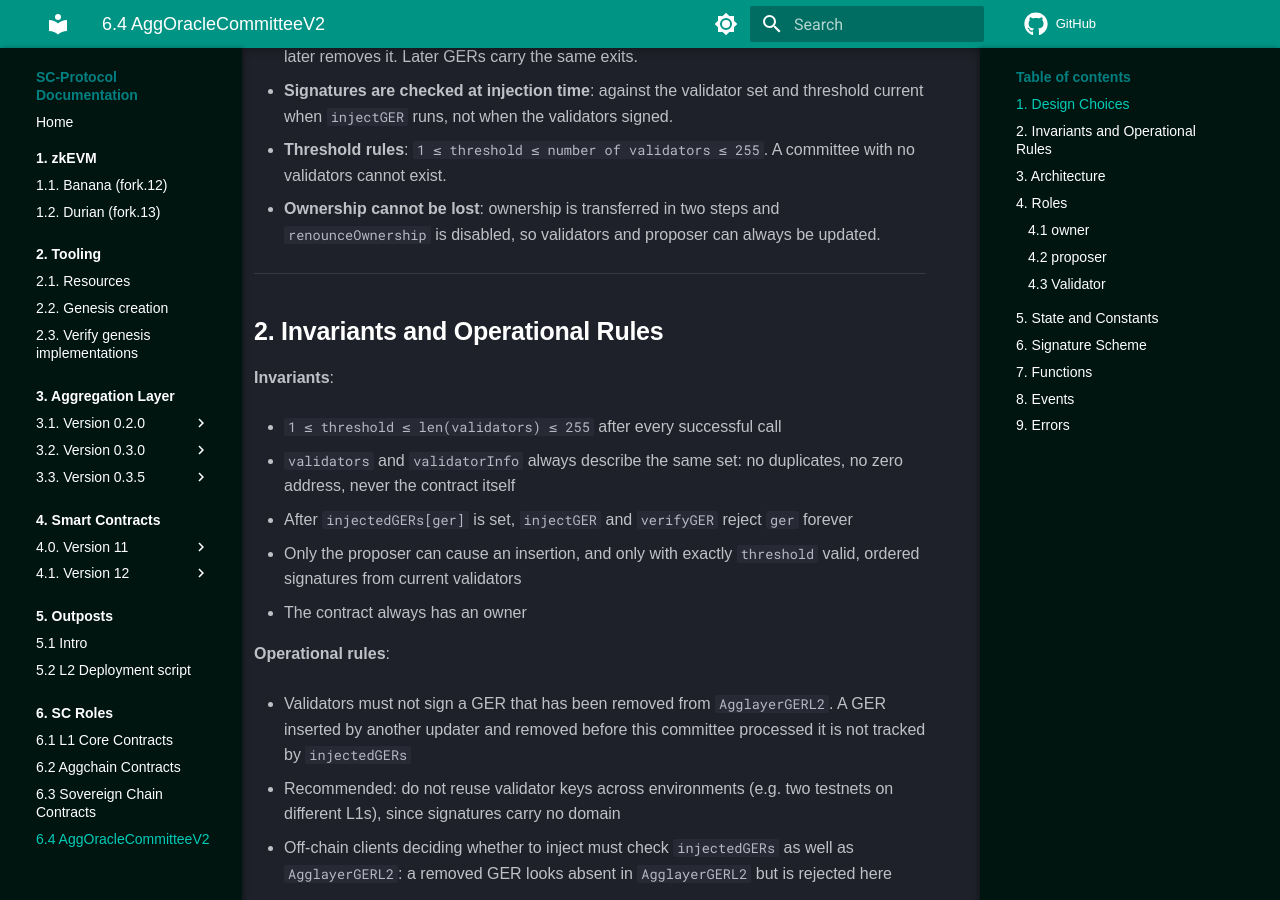
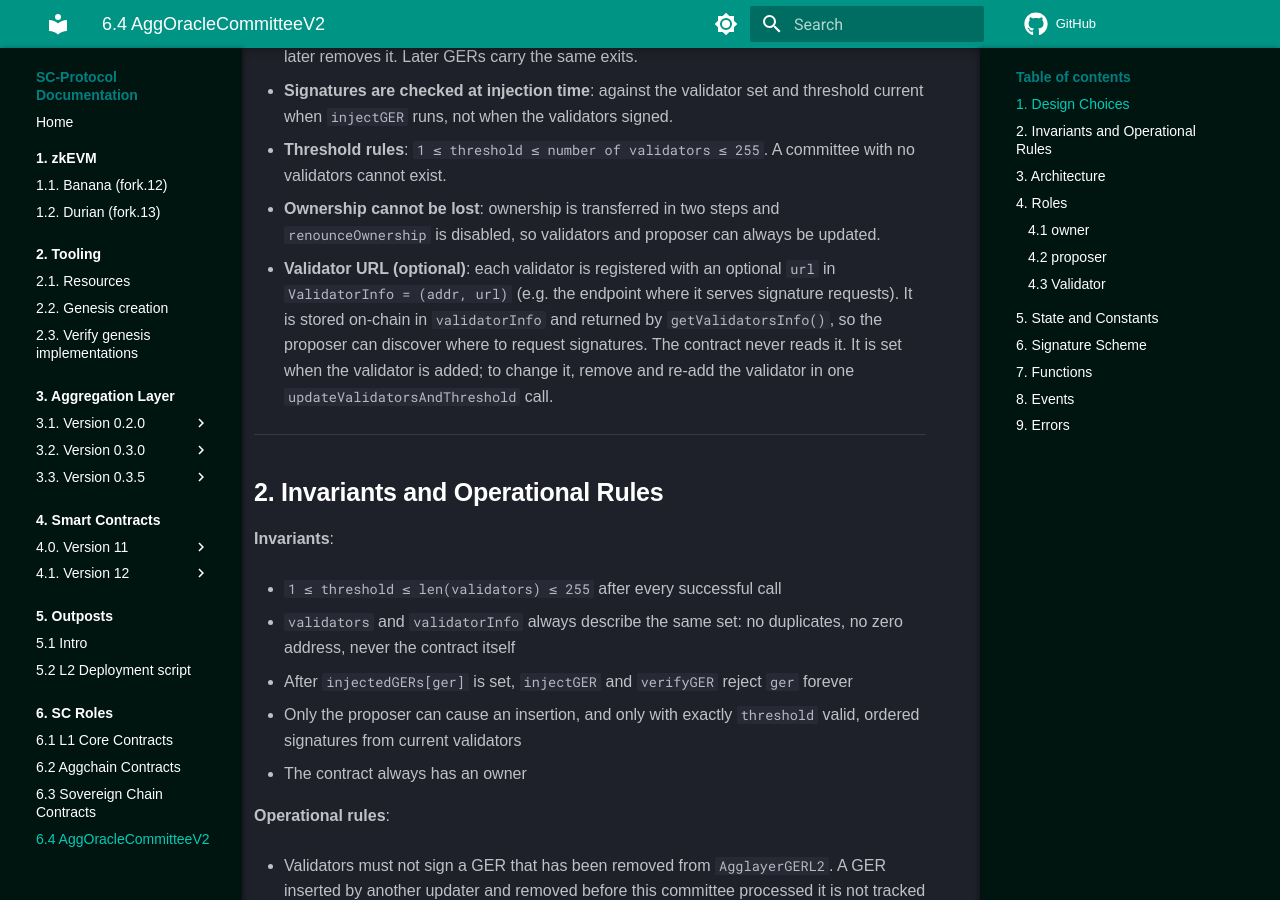
Before and after one commit to agglayer/protocol-team-docs, an MkDocs documentation site: the page built from docs/sovereign-contracts-roles/agg-oracle-committee-v2.md, in a window 1280 px wide and 900 px high, scrolled down 931 px. Built offline with MkDocs 1.6.1 and Material for MkDocs 9.7.7, drawn with Linux system fonts in a browser that asks for light colours; comment, search, counter and statistics services are not loaded; part of the change alters nothing that is shown; some of the changed text lies outside the part shown.

Commit message:
document the optional validator URL
Co-Authored-By: Claude Opus 5.5 <noreply@anthropic.com>

```diff
--- a/docs/sovereign-contracts-roles/agg-oracle-committee-v2.md
+++ b/docs/sovereign-contracts-roles/agg-oracle-committee-v2.md
@@ -20,6 +20,7 @@ Types below are language agnostic: `address` = 20 bytes, `bytes32` = 32 bytes, `
 - **Signatures are checked at injection time**: against the validator set and threshold current when `injectGER` runs, not when the validators signed.
 - **Threshold rules**: `1 ≤ threshold ≤ number of validators ≤ 255`. A committee with no validators cannot exist.
 - **Ownership cannot be lost**: ownership is transferred in two steps and `renounceOwnership` is disabled, so validators and proposer can always be updated.
+- **Validator URL (optional)**: each validator is registered with an optional `url` in `ValidatorInfo = (addr, url)` (e.g. the endpoint where it serves signature requests). It is stored on-chain in `validatorInfo` and returned by `getValidatorsInfo()`, so the proposer can discover where to request signatures. The contract never reads it. It is set when the validator is added; to change it, remove and re-add the validator in one `updateValidatorsAndThreshold` call.
 
 ---
 
@@ -88,7 +89,7 @@ Single address set by the `owner`. Cannot insert a GER without `threshold` valid
 
 ### 4.3 Validator
 
-Membership-based role, tracked in `validators` and `validatorInfo`. Not a named Solidity role — managed by the `owner` through `updateValidatorsAndThreshold`. Validators never send transactions; each validator may publish an optional URL.
+Membership-based role, tracked in `validators` and `validatorInfo`. Not a named Solidity role — managed by the `owner` through `updateValidatorsAndThreshold`. Validators never send transactions; each validator may publish an optional URL (see Design Choices).
 
 - **Functionality**:
     - Sign `keccak256(ger)` for valid GERs off-chain
```
